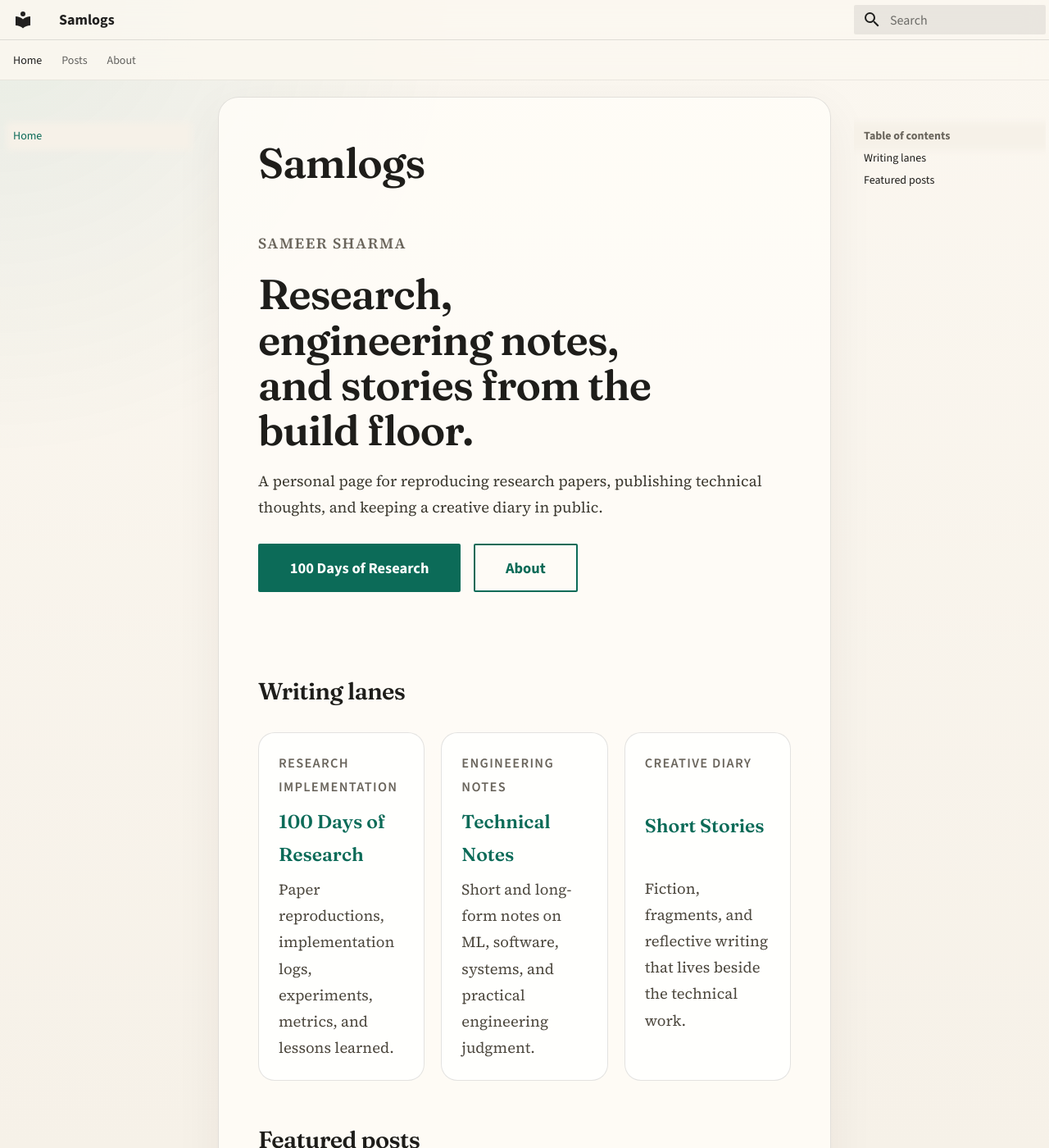
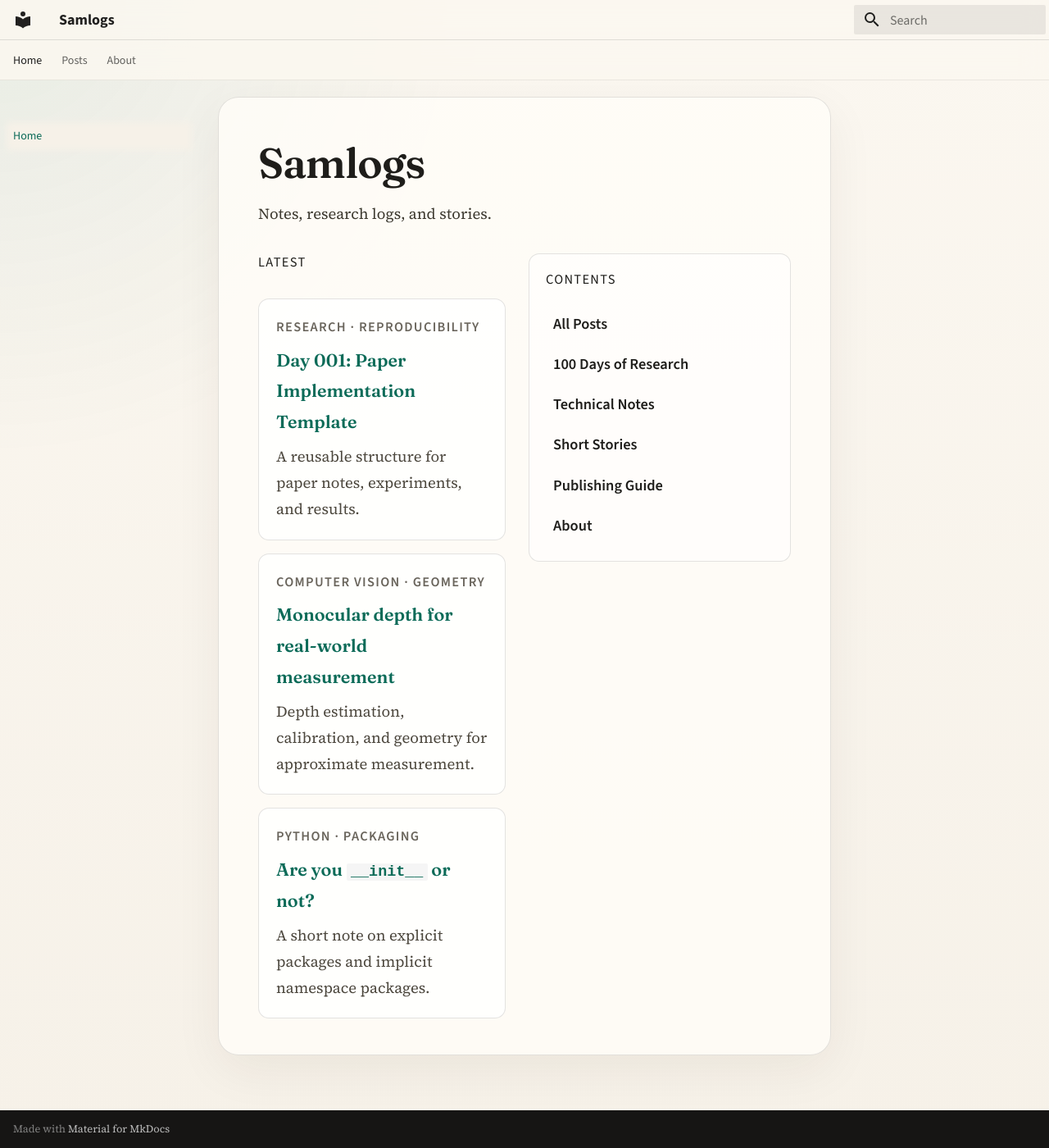
Before and after one commit to samhubs/MyLogs, an MkDocs documentation site: the page built from docs/index.md, in a window 1280 px wide and 1400 px high. Shown: the whole window at 82% size. Built offline with MkDocs 1.6.1 and Material for MkDocs 9.7.7, drawn with Linux system fonts in a browser that asks for light colours; some of the changed text lies outside the part shown.

Commit message:
Simplify homepage feed layout

```diff
--- a/docs/index.md
+++ b/docs/index.md
@@ -1,53 +1,37 @@
 # Samlogs
 
-<div class="home-hero">
-  <p class="eyebrow">Sameer Sharma</p>
-  <h1>Research, engineering notes, and stories from the build floor.</h1>
-  <p class="lede">
-    A personal page for reproducing research papers, publishing technical thoughts, and keeping a creative diary in public.
-  </p>
-  <p class="hero-actions">
-    <a class="md-button md-button--primary" href="posts/research-100/">100 Days of Research</a>
-    <a class="md-button" href="about/">About</a>
-  </p>
+<p class="lede">Notes, research logs, and stories.</p>
+
+<div class="home-layout">
+  <section class="feed">
+    <h2>Latest</h2>
+
+    <a class="feed-item" href="posts/research-100/001-paper-implementation-template/">
+      <span class="post-card__meta">Research · Reproducibility</span>
+      <strong>Day 001: Paper Implementation Template</strong>
+      <span>A reusable structure for paper notes, experiments, and results.</span>
+    </a>
+
+    <a class="feed-item" href="posts/technical-notes/monocular-depth-measurement/">
+      <span class="post-card__meta">Computer Vision · Geometry</span>
+      <strong>Monocular depth for real-world measurement</strong>
+      <span>Depth estimation, calibration, and geometry for approximate measurement.</span>
+    </a>
+
+    <a class="feed-item" href="posts/technical-notes/python-init-or-not/">
+      <span class="post-card__meta">Python · Packaging</span>
+      <strong>Are you <code>__init__</code> or not?</strong>
+      <span>A short note on explicit packages and implicit namespace packages.</span>
+    </a>
+  </section>
+
+  <aside class="toc-panel">
+    <h2>Contents</h2>
+    <a href="posts/">All Posts</a>
+    <a href="posts/research-100/">100 Days of Research</a>
+    <a href="posts/technical-notes/">Technical Notes</a>
+    <a href="posts/short-stories/">Short Stories</a>
+    <a href="posts/publishing-guide/">Publishing Guide</a>
+    <a href="about/">About</a>
+  </aside>
 </div>
-
-## Writing lanes
-
-<div class="collection-grid">
-  <a class="collection-card" href="posts/research-100/">
-    <span class="post-card__meta">Research implementation</span>
-    <strong>100 Days of Research</strong>
-    <span>Paper reproductions, implementation logs, experiments, metrics, and lessons learned.</span>
-  </a>
-  <a class="collection-card" href="posts/technical-notes/">
-    <span class="post-card__meta">Engineering notes</span>
-    <strong>Technical Notes</strong>
-    <span>Short and long-form notes on ML, software, systems, and practical engineering judgment.</span>
-  </a>
-  <a class="collection-card" href="posts/short-stories/">
-    <span class="post-card__meta">Creative diary</span>
-    <strong>Short Stories</strong>
-    <span>Fiction, fragments, and reflective writing that lives beside the technical work.</span>
-  </a>
-</div>
-
-## Featured posts
-
-<div class="post-list">
-  <a class="post-card" href="posts/research-100/001-paper-implementation-template/">
-    <span class="post-card__meta">Research · Reproducibility</span>
-    <strong>Day 001: Paper Implementation Template</strong>
-    <span>A reusable structure for turning one paper into an implementation log, experiment report, and public artifact.</span>
-  </a>
-  <a class="post-card" href="posts/technical-notes/monocular-depth-measurement/">
-    <span class="post-card__meta">Computer Vision · Geometry</span>
-    <strong>Monocular depth for real-world measurement</strong>
-    <span>Using a reference object, depth estimation, and geometry to recover approximate metric distances from one image.</span>
-  </a>
-  <a class="post-card" href="posts/technical-notes/python-init-or-not/">
-    <span class="post-card__meta">Python · Packaging</span>
-    <strong>Are you <code>__init__</code> or not?</strong>
-    <span>A short note on when explicit packages are better than implicit namespace packages.</span>
-  </a>
-</div>
--- a/docs/stylesheets/blog.css
+++ b/docs/stylesheets/blog.css
@@ -88,7 +88,7 @@ body {
   border-radius: 1.25rem;
   box-shadow: 0 18px 60px rgba(44, 36, 22, 0.06);
   margin: 0 auto 2rem;
-  max-width: 48rem;
+  max-width: 64rem;
   padding: 2.2rem 2.4rem;
 }
 
@@ -119,6 +119,80 @@ body {
   color: #3b382f;
   font-size: 1.08rem;
   max-width: 42rem;
+}
+
+.home-layout {
+  align-items: start;
+  display: grid;
+  gap: 1.4rem;
+  grid-template-columns: minmax(0, 1fr) 16rem;
+  margin-top: 1.6rem;
+}
+
+.feed h2,
+.toc-panel h2 {
+  font-family: "Source Sans 3", sans-serif;
+  font-size: 0.82rem;
+  letter-spacing: 0.08em;
+  margin: 0 0 0.8rem;
+  text-transform: uppercase;
+}
+
+.feed {
+  display: grid;
+  gap: 0.8rem;
+}
+
+.feed-item {
+  background: rgba(255, 255, 255, 0.72);
+  border: 1px solid var(--sl-color-line);
+  border-radius: 0.65rem;
+  color: inherit;
+  display: grid;
+  gap: 0.35rem;
+  padding: 1rem 1.05rem;
+  text-decoration: none;
+  transition: border-color 180ms ease, box-shadow 180ms ease;
+}
+
+.feed-item strong {
+  font-family: "Fraunces", serif;
+  font-size: 1.08rem;
+  font-weight: 600;
+}
+
+.feed-item span:last-child {
+  color: #4c473d;
+}
+
+.feed-item:hover {
+  border-color: rgba(12, 107, 88, 0.36);
+  box-shadow: 0 10px 26px rgba(12, 107, 88, 0.07);
+}
+
+.toc-panel {
+  background: rgba(255, 255, 255, 0.58);
+  border: 1px solid var(--sl-color-line);
+  border-radius: 0.65rem;
+  display: grid;
+  gap: 0.15rem;
+  padding: 1rem;
+  position: sticky;
+  top: 5rem;
+}
+
+.toc-panel a {
+  border-radius: 0.35rem;
+  color: var(--sl-color-ink);
+  font-family: "Source Sans 3", sans-serif;
+  font-weight: 600;
+  padding: 0.35rem 0.45rem;
+  text-decoration: none;
+}
+
+.toc-panel a:hover {
+  background: var(--sl-color-accent-soft);
+  color: var(--sl-color-accent);
 }
 
 .hero-actions {
@@ -219,4 +293,12 @@ body {
   .collection-grid {
     grid-template-columns: 1fr;
   }
+
+  .home-layout {
+    grid-template-columns: 1fr;
+  }
+
+  .toc-panel {
+    position: static;
+  }
 }
```
